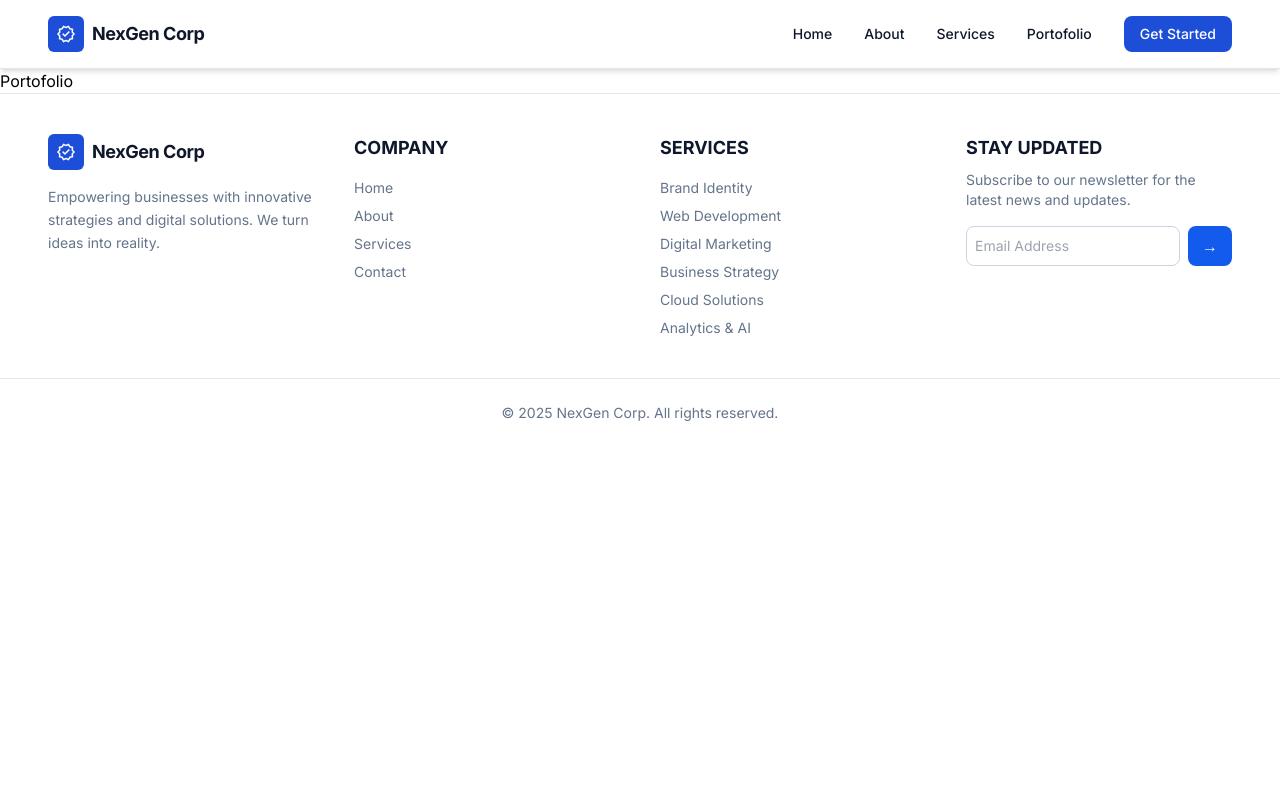
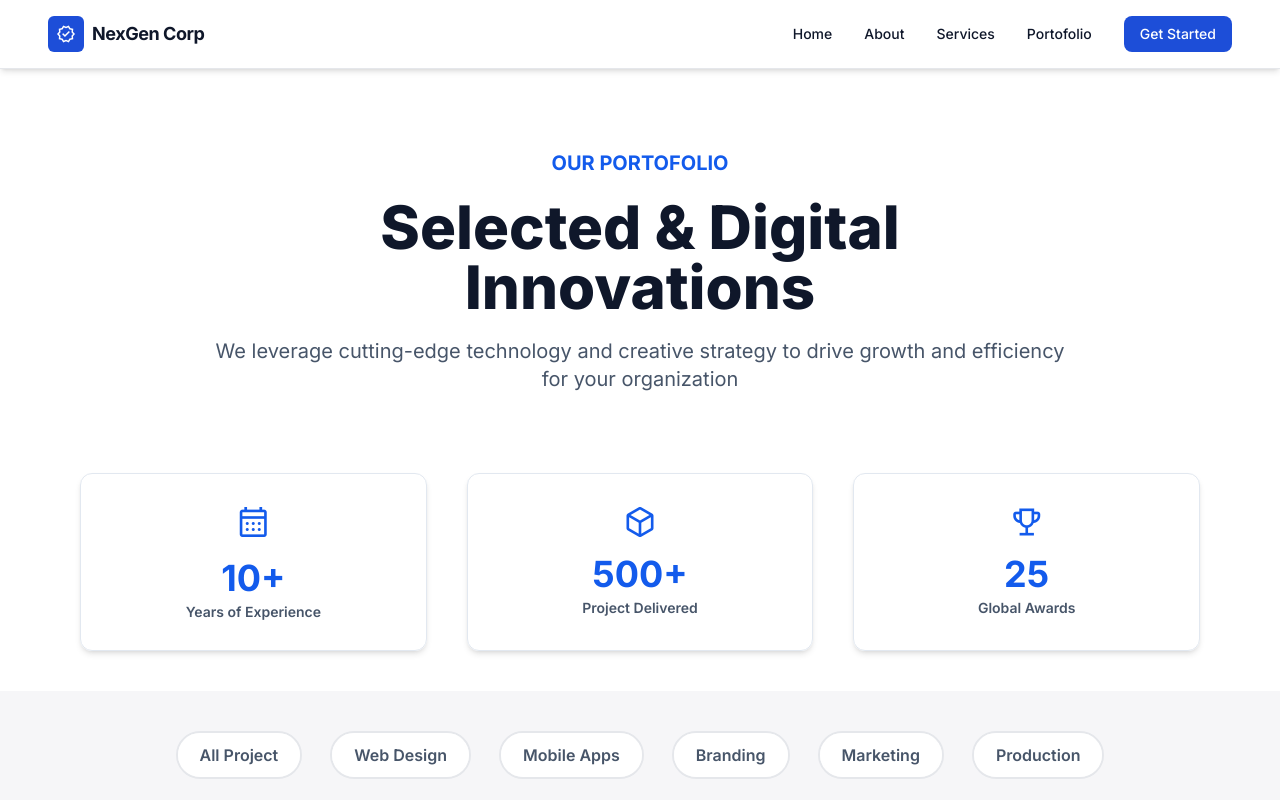
Before and after one commit to Chandrafebriyanto/project-company-profile, a React (Vite) app in the folder frontend/: page /Portofolio in a window 1280 px wide. Shown: the top 800 px of the page. Built offline with nearby package versions, Linux system fonts and the light colour scheme.

Commit message:
add portofolio

```diff
--- a/frontend/src/Portofolio.tsx
+++ b/frontend/src/Portofolio.tsx
@@ -1,9 +1,95 @@
-
-
 function Portofolio() {
   return (
-    <div>Portofolio</div>
-  )
+    <>
+      <div>
+        <div className="text-center justify-items-center md:py-20 py-7 px-5 w-max-[900px] mx-auto md:w-[500px] lg:w-[900px]">
+          <p className="text-primary font-bold lg:text-xl md:text-md text-sm">
+            OUR PORTOFOLIO
+          </p>
+
+          <h1 className="font-black leading-none lg:my-5 md:my-4 my-3 lg:text-6xl md:text-4xl text-3xl text-slate-900">
+            Selected & Digital Innovations
+          </h1>
+          <p className="text-m text-slate-600 lg:text-xl md:text-base text-sm">
+            We leverage cutting-edge technology and creative strategy to drive
+            growth and efficiency for your organization
+          </p>
+        </div>
+        <div className="grid md:grid-cols-3 grid-cols-1 md:gap-10 gap-5 md:px-20 px-24 mb-10">
+          <div className="border border-slate-200 md:py-7 md:px-12 py-3 text-center rounded-xl shadow-md">
+            <span className="material-symbols-outlined text-primary text-4xl mb-3">
+              calendar_month
+            </span>
+            <h1 className="text-primary font-bold md:text-4xl text-2xl m-1">
+              10+
+            </h1>
+            <p className="font-semibold text-slate-600 md:font-xl text-sm">
+              Years of Experience
+            </p>
+          </div>
+          <div className="border border-slate-200 md:py-7 md:px-12 py-3 text-center rounded-xl shadow-md">
+            <span className="material-symbols-outlined text-primary text-4xl mb-3">
+              deployed_code
+            </span>
+            <h1 className="text-primary font-bold md:text-4xl text-2xl mb-1">
+              500+
+            </h1>
+            <p className="font-semibold text-slate-600 md:font-xl text-sm">
+              Project Delivered
+            </p>
+          </div>
+          <div className="border border-slate-200 md:py-7 md:px-12 py-3 text-center rounded-xl shadow-md">
+            <span className="material-symbols-outlined text-primary text-4xl mb-3">
+              trophy
+            </span>
+            <h1 className="text-primary font-bold md:text-4xl text-2xl mb-1">
+              25
+            </h1>
+            <p className="font-semibold text-slate-600 md:font-xl text-sm">
+              Global Awards
+            </p>
+          </div>
+        </div>
+      </div>
+
+      <div className="bg-background-light">
+        <div>
+          <ul className="flex justify-center md:gap-7 gap-5 px-5 py-10 md:text-base text-xs flex-wrap text-slate-600 font-semibold cursor-pointer">
+            <div className="border-2 active:border-primary rounded-full active:shadow-primary/40 active:shadow-md">
+              <li className="py-2 px-5 rounded-full active:bg-primary bg-white active:text-white border-white border-2">
+                All Project
+              </li>
+            </div>
+            <div className="border-2 active:border-primary rounded-full active:shadow-primary/40 active:shadow-md">
+              <li className="py-2 px-5 rounded-full active:bg-primary bg-white active:text-white border-white border-2">
+                Web Design
+              </li>
+            </div>
+            <div className="border-2 active:border-primary rounded-full active:shadow-primary/40 active:shadow-md">
+              <li className="py-2 px-5 rounded-full active:bg-primary bg-white active:text-white border-white border-2">
+                Mobile Apps
+              </li>
+            </div>
+            <div className="border-2 active:border-primary rounded-full active:shadow-primary/40 active:shadow-md">
+              <li className="py-2 px-5 rounded-full active:bg-primary bg-white active:text-white border-white border-2">
+                Branding
+              </li>
+            </div>
+            <div className="border-2 active:border-primary rounded-full active:shadow-primary/40 active:shadow-md">
+              <li className="py-2 px-5 rounded-full active:bg-primary bg-white active:text-white border-white border-2">
+                Marketing
+              </li>
+            </div>
+            <div className="border-2 active:border-primary rounded-full active:shadow-primary/40 active:shadow-md">
+              <li className="py-2 px-5 rounded-full active:bg-primary bg-white active:text-white border-white border-2">
+                Production
+              </li>
+            </div>
+          </ul>
+        </div>
+      </div>
+    </>
+  );
 }
 
-export default Portofolio
+export default Portofolio;
```
